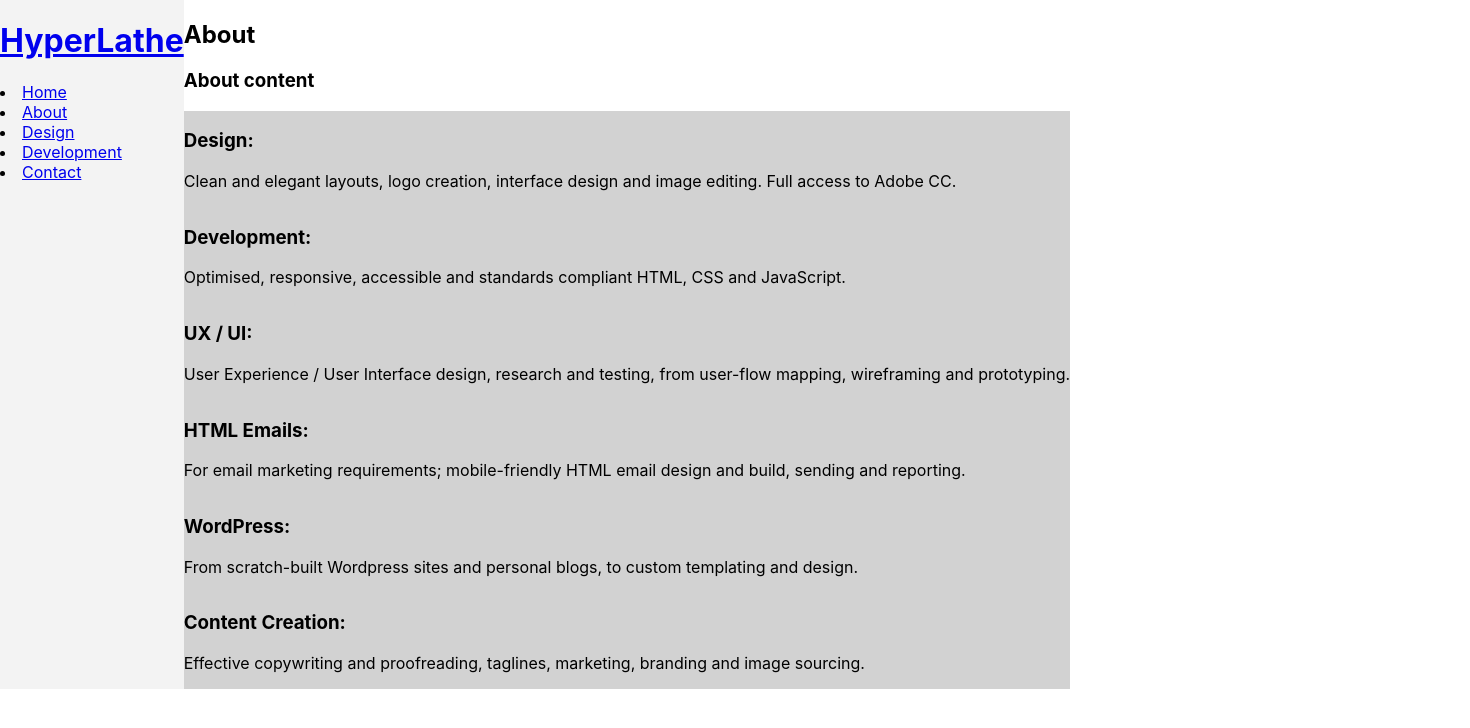
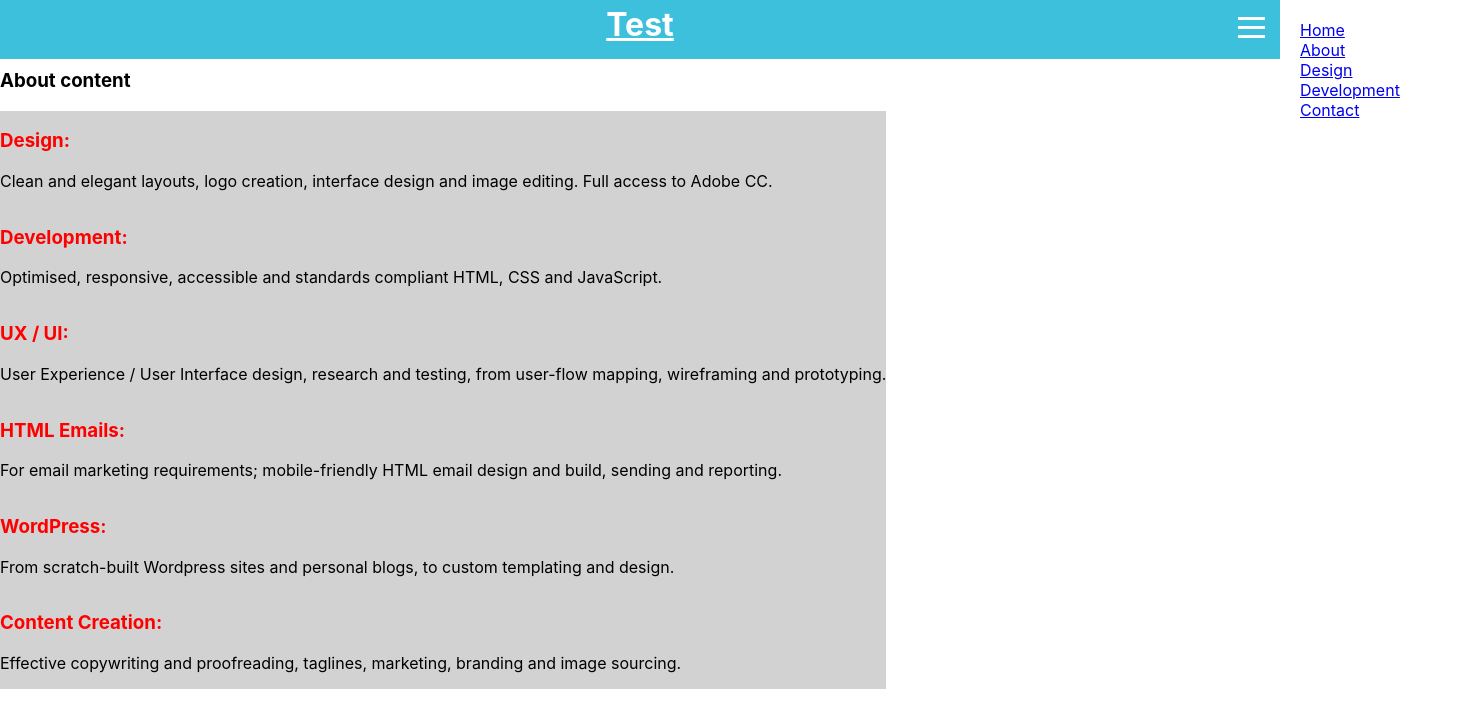
Before and after one commit to HyperLathe/hyperlathe_2019, a React (Create React App) app: page /about in a window 1280 px wide. Shown: the top 728 px of the page, 1470 px wide, since content can reach past the window. Built offline with nearby package versions, Linux system fonts and the light colour scheme.

Commit message:
Updating structure including lifting menu button state

```diff
--- a/src/App.js
+++ b/src/App.js
@@ -1,52 +1,67 @@
-// import React from 'react';
-// import logo from './logo.svg';
-// import './App.css';
-
-// function App() {
-//   return (
-//     <div className="App">
-//       <header className="App-header">
-//         <img src={logo} className="App-logo" alt="logo" />
-//         <p>
-//           Edit <code>src/App.js</code> and save to reload.
-//         </p>
-//         <a
-//           className="App-link"
-//           href="https://reactjs.org"
-//           target="_blank"
-//           rel="noopener noreferrer"
-//         >
-//           Learn React
-//         </a>
-//       </header>
-//     </div>
-//   );
-// }
-
-// export default App;
-
-import './App.scss';
-import React from "react";
+import React, { useState } from "react";
 import { Route, NavLink, BrowserRouter } from "react-router-dom";
+import styled from "styled-components";
 import Home from "./pages/Home";
 import About from "./pages/About";
 import Design from "./pages/Design";
 import Development from "./pages/Development";
 import Contact from "./pages/Contact";
+import NavBurger from "./pages/components/NavBurger";
+import CoreStyles from "./coreStyles.js";
+
+const Main = styled.div `
+  max-width: 1440px;
+  width: 100%;
+  display: flex;
+  margin-left: 0;
+  transition: all 0.2s linear;
+`;
+
+const Nav = styled.nav `
+    background: #f3f3f3;
+    list-style-type: none;
+    position: absolute;
+    right: 0;
+    margin: 0px;
+    background: ${CoreStyles.brandWhite};
+    padding: 20px;
+    width: 150px;
+    margin-right: -190px;
+    transition: all 0.2s linear;
+    display: flex;
+    flex-direction: column;
+`;
+
+const Logo = styled.h1 `
+    position: absolute;
+    top: 0;
+    width: 100%;
+    background: ${CoreStyles.brandPrimary};
+    text-align: center;
+    padding: 5px 0px 15px 0px;
+    margin: 0;
+      a {
+        color: ${CoreStyles.brandWhite};
+      }
+`;
 
 function App() {
+  const [isOpen, setIsOpen] = useState(false);
+  const toggle = () => setIsOpen(!isOpen);
+
   return (
     <BrowserRouter>
-      <div className="App">
+      <Main className={isOpen ? 'navOpen' : ''}>
         <header className="Nav">
-          <h1><NavLink exact to="/">HyperLathe</NavLink></h1>
-          <nav>
-            <li><NavLink exact to="/">Home</NavLink></li>
-            <li><NavLink to="/about">About</NavLink></li>
-            <li><NavLink to="/design">Design</NavLink></li>
-            <li><NavLink to="/development">Development</NavLink></li>
-            <li><NavLink to="/contact">Contact</NavLink></li>
-          </nav>
+          <NavBurger isOpen={isOpen} toggle={toggle} />
+          <Logo><NavLink exact to="/">Test</NavLink></Logo>
+          <Nav>
+            <NavLink exact to="/">Home</NavLink>
+            <NavLink to="/about">About</NavLink>
+            <NavLink to="/design">Design</NavLink>
+            <NavLink to="/development">Development</NavLink>
+            <NavLink to="/contact">Contact</NavLink>
+          </Nav>
         </header>
         <div className="content">
           <Route exact path="/" component={Home} />
@@ -55,7 +70,7 @@ function App() {
           <Route path="/Development" component={Development} />
           <Route path="/Contact" component={Contact} />
         </div>
-      </div>
+      </Main>
     </BrowserRouter>
   );
 }
--- a/src/App.scss
+++ b/src/App.scss
@@ -1,12 +1,24 @@
 @import-normalize;
+@import './pages/css/variables.scss';
 
 .App {
   max-width: 1440px;
-  margin: 0 auto;
+  width: 100%;
   display: flex;
+  margin-left: 0;
+  transition: all 0.2s linear;
     .Nav {
       background: #f3f3f3;
     }
+}
+
+.menu_open {
+  .App {
+    margin-left: -190px;
+  }
+  nav {
+    margin-right: 0;
+  }
 }
 
 .App-logo {
@@ -30,8 +42,34 @@
   color: #61dafb;
 }
 
-.Header {
+.Nav h1 {
+  position: absolute;
+  top: 0;
+  width: 100%;
+  background: $brand-primary;
+  text-align: center;
+  padding: 5px 0px 15px 0px;
+  margin: 0;
+    a {
+      color: $brand-white;
+    }
+}
 
+nav {
+  position: absolute;
+  right: 0;
+  margin: 0px;
+  background: $brand-white;
+  padding: 20px;
+  width: 150px;
+  margin-right: -190px;
+  transition: all 0.2s linear;
+}
+
+
+
+.content {
+  max-width: 100%;
 }
 
 @keyframes App-logo-spin {
--- /dev/null
+++ b/src/coreStyles.js
@@ -0,0 +1,7 @@
+const coreStyles = {
+    brandPrimary: "#3dc0dc",
+    brandWhite: "#ffffff",
+    brandBlack: "#000000",
+};
+
+export default coreStyles;
--- a/src/pages/components/CategoryBlock.js
+++ b/src/pages/components/CategoryBlock.js
@@ -1,9 +1,17 @@
 import React from "react";
-import styles from "../css/CategoryBlock.module.scss";
+import styled from 'styled-components';
+
+const Category = styled.div `
+background: #d2d2d2;
+h3 {
+  color: red;
+}
+`;
+
 
 function CategoryBlock(props) {
   return (
-    <div className={styles.category_block} key={props.title}><h3>{props.title}:</h3> <p>{props.value}</p></div>
+    <Category key={props.title}><h3>{props.title}:</h3> <p>{props.value}</p></Category>
   );
 }
 
--- /dev/null
+++ b/src/pages/components/NavBurger.js
@@ -0,0 +1,54 @@
+import React from "react";
+import styled from 'styled-components';
+
+const NavButton = styled.button `
+  position: absolute;
+  top: 12px;
+  z-index: 1;
+  right: 0;
+  padding: 0;
+  margin: 3px 15px 0px 0px;
+  background: transparent;
+  border: 0;
+  outline: none;
+  height: 30px;
+  transition: all 0.2s linear;
+    span {
+      width: 27px;
+      height: 3px;
+      display: block;
+      background: #fff;
+      margin: 0px 0px 6px 0px;
+      transition: all 0.2s linear;
+      opacity: 1;
+    }
+    &.active {
+      margin: 0px 14px 0px 0px;
+      span {
+        margin: 0px;
+        width: 29px;
+      }
+      span:first-child {
+        transform: rotate(45deg);
+      }
+      span:nth-child(2) {
+        opacity: 0;
+      }
+      span:last-child {
+        transform: rotate(-45deg);
+        margin: -6px 0px 0px 0px;
+      }
+    }
+`;
+
+function NavBurger({ isOpen, toggle }) {
+  return (
+    <NavButton className={isOpen ? 'active' : ''} onClick={toggle}>
+      <span></span>
+      <span></span>
+      <span></span>
+    </NavButton>
+  );
+}
+
+export default NavBurger;
--- a/src/pages/css/CategoryBlock.module.scss
+++ b/src/pages/css/CategoryBlock.module.scss
@@ -1,6 +1,6 @@
 .category_block {
-    background: #d2d2d2;
-    h3 {
+  background: #d2d2d2;
+  h3 {
 
-    }
+  }
 }
--- /dev/null
+++ b/src/pages/css/variables.scss
@@ -0,0 +1,3 @@
+$brand-primary: #3dc0dc;
+$brand-white: #fff;
+$brand-black: #000;
```
Also changed, not shown: package.json (+7 -6 lines), src/pages/css/NavBurger.module.scss (added, +39 -0 lines), 1 other file (tests, documents, lock files or other folders).
